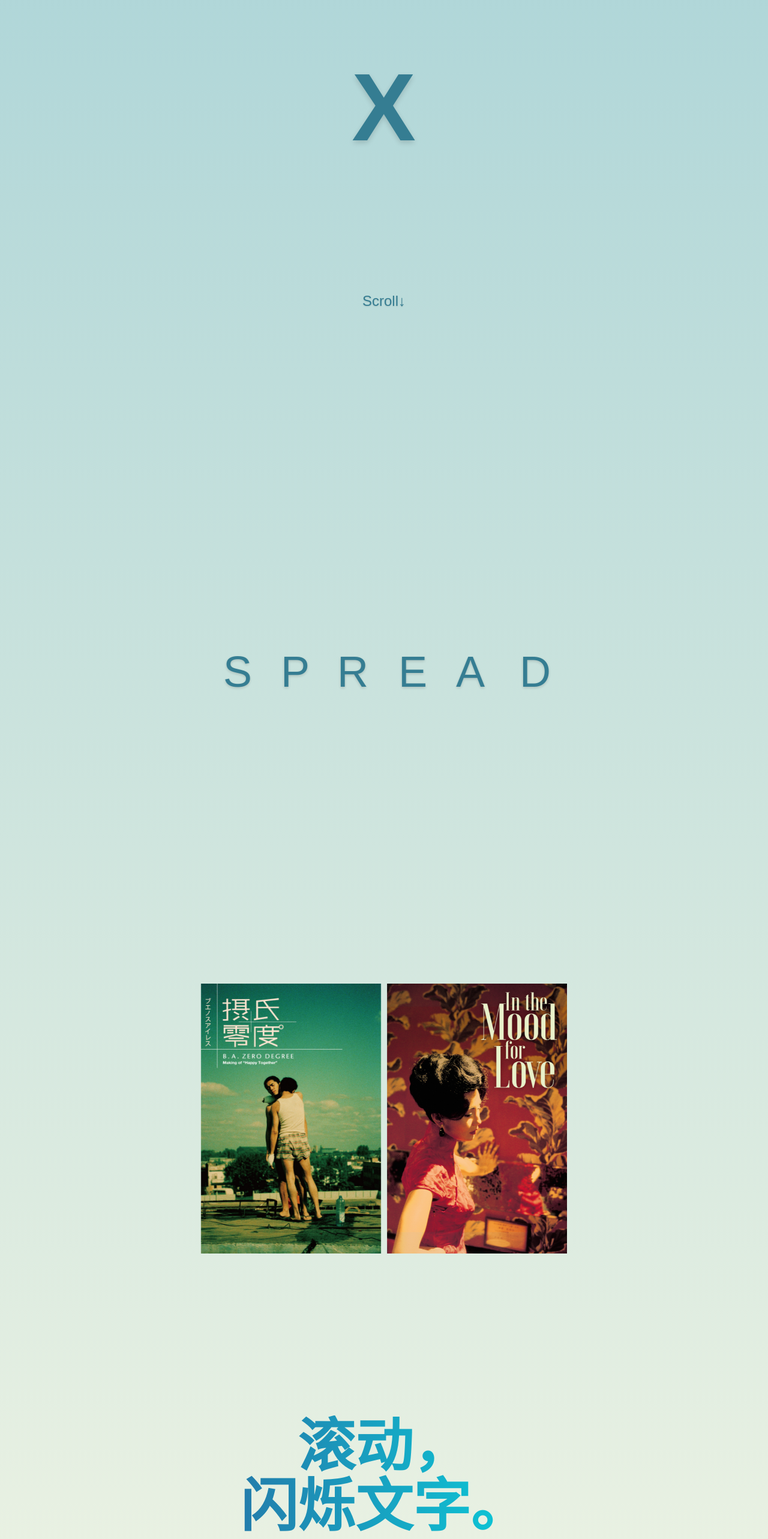
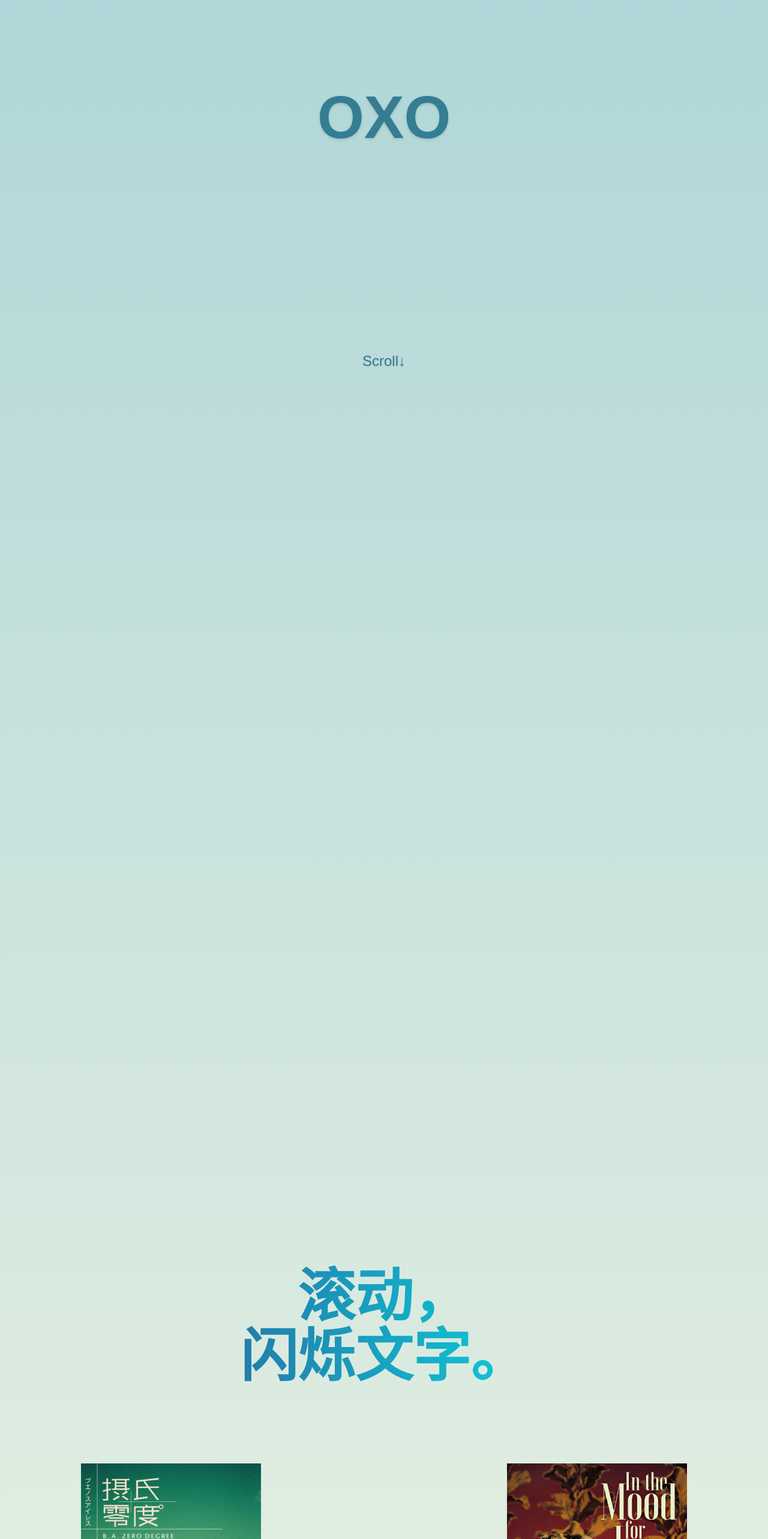
Before and after one commit to horahora/personal-website, a Next.js app: page /scroll-parallax in a window 1280 px wide. Shown: the part 160-2726 px from the top of the page at 60% size. Built offline with nearby package versions, Linux system fonts and the light colour scheme.

Commit message:
feat: replace animation library to gsap

```diff
--- a/components/HeadlineScrollShimmer.js
+++ b/components/HeadlineScrollShimmer.js
@@ -1,10 +1,25 @@
-import { useState } from "react";
-import { Parallax } from "react-scroll-parallax";
+import { useState, useLayoutEffect, useRef } from "react";
+import { gsap } from "gsap/dist/gsap";
+import { ScrollTrigger } from "gsap/dist/ScrollTrigger";
 import styles from "./HeadlineScrollShimmer.module.css";
 import classNames from "classnames";
 
+gsap.registerPlugin(ScrollTrigger);
+
 export default function HeadlineScrollShimmer({ children }) {
   const [progress, setProgress] = useState(0);
+  const scrollTriggerRef = useRef();
+
+  useLayoutEffect(() => {
+    ScrollTrigger.create({
+      trigger: scrollTriggerRef.current,
+      scrub: 0.5,
+      // markers: true,
+      onUpdate(self) {
+        setProgress(self.progress);
+      },
+    });
+  }, []);
 
   return (
     <div
@@ -12,13 +27,9 @@ export default function HeadlineScrollShimmer({ children }) {
         styles.typographyHeadlineStandalone,
         styles.enhanceXp
       )}
+      style={{ minHeight: "35vh" }}
     >
-      <Parallax
-        onProgressChange={(progress) => {
-          // console.log(progress);
-          setProgress(progress);
-        }}
-      >
+      <div ref={scrollTriggerRef}>
         <p
           className={styles.headlineGradient}
           style={{
@@ -27,7 +38,7 @@ export default function HeadlineScrollShimmer({ children }) {
         >
           {children}
         </p>
-      </Parallax>
+      </div>
     </div>
   );
 }
--- a/components/HeadlineScrollShimmer.module.css
+++ b/components/HeadlineScrollShimmer.module.css
@@ -14,12 +14,12 @@
     sans-serif;
 }
 
-.typographyHeadlineStandalone:lang(ja) {
+/* .typographyHeadlineStandalone:lang(ja) {
   letter-spacing: 0em;
   font-family: SF Pro JP, SF Pro Display, SF Pro Icons, Hiragino Kaku Gothic Pro,
     ヒラギノ角ゴ Pro W3, メイリオ, Meiryo, ＭＳ Ｐゴシック, Helvetica Neue,
     Helvetica, Arial, sans-serif;
-}
+} */
 
 .typographyHeadlineStandalone:lang(zh) {
   letter-spacing: 0em;
--- a/components/SlideToCenter.js
+++ b/components/SlideToCenter.js
@@ -1,31 +1,66 @@
-import { Parallax } from "react-scroll-parallax";
+import { useLayoutEffect, useRef } from "react";
+import { gsap } from "gsap/dist/gsap";
+import { ScrollTrigger } from "gsap/dist/ScrollTrigger";
 import styles from "./SlideToCenter.module.css";
 
+gsap.registerPlugin(ScrollTrigger);
+
 export default function SlideToCenter() {
+  const slideContainerRef = useRef();
+  const q = gsap.utils.selector(slideContainerRef);
+
+  useLayoutEffect(() => {
+    q(".slider").forEach((item, i) => {
+      gsap.fromTo(
+        item,
+        {
+          x(index, target) {
+            //function-based value: will get called once for each target the first time the tween renders
+            return target.dataset.fromX;
+          },
+          y(index, target) {
+            return target.dataset.fromY;
+          },
+        },
+        {
+          x: 0,
+          y: 0,
+          scrollTrigger: {
+            trigger: item,
+            start: "top bottom",
+            end: "top center",
+            scrub: 0.5,
+            // markers: true,
+          },
+        }
+      );
+    });
+  }, []);
+
   return (
     <div className={styles.component}>
-      <div className={styles.left}>
-        <Parallax
-          translateX={["-200px", "0px"]}
-          translateY={["50px", "0px"]}
-          shouldAlwaysCompleteAnimation={false}
-          endScroll={100}
-        >
+      <div className={styles.slideWrapper} ref={slideContainerRef}>
+        <div className="slider" data-from-x="-200" data-from-y="50">
           <img
             src="/images/media-cover/zero-degree.jpg"
             width="300"
             height="450"
           />
-        </Parallax>
-      </div>
-      <div className={styles.right}>
-        <Parallax translateX={["200px", "0px"]} translateY={["50px", "0px"]}>
+        </div>
+        <div className="slider" data-from-x="200" data-from-y="50">
           <img
             src="/images/media-cover/in-the-mood-for-love.jpg"
             width="300"
             height="450"
           />
-        </Parallax>
+        </div>
+        <div className={`${styles.bottom} slider`} data-from-y="200">
+          <img
+            src="/images/media-cover/a-brighter-summer-day.jpg"
+            width="610"
+            height="407"
+          />
+        </div>
       </div>
     </div>
   );
--- a/components/SlideToCenter.module.css
+++ b/components/SlideToCenter.module.css
@@ -1,24 +1,23 @@
 .component {
-  min-height: 90vh;
-  display: flex;
-  justify-content: center;
+  min-height: 75vh;
+  /* overflow-x: hidden; */
 }
 
-.left,
-.right {
-  flex: 1;
+.slideWrapper {
+  display: grid;
+  grid-template-columns: repeat(2, min(300px, calc(50% - 5px)));
+  justify-content: center;
+  gap: 10px;
+  padding-left: 10px;
+  padding-right: 10px;
 }
 
-.left img,
-.right img {
-  display: block;
+.component img {
+  width: 100%;
+  height: auto;
 }
 
-.left img {
-  margin-left: auto;
-  margin-right: 5px;
+.bottom {
+  grid-column-start: 1;
+  grid-column-end: 3;
 }
-.right img {
-  margin-right: auto;
-  margin-left: 5px;
-}
--- a/components/TextScale.js
+++ b/components/TextScale.js
@@ -1,24 +1,88 @@
-import { Parallax } from "react-scroll-parallax";
+import { useLayoutEffect, useEffect, useRef } from "react";
+
 import styles from "./TextScale.module.css";
+import { gsap } from "gsap/dist/gsap";
+import { ScrollTrigger } from "gsap/dist/ScrollTrigger";
+
+gsap.registerPlugin(ScrollTrigger);
 
 export default function TextScale() {
+  const pinContainerRef = useRef();
+  const textScrollRef = useRef();
+  const q = gsap.utils.selector(pinContainerRef);
+
+  useLayoutEffect(() => {
+    // gsap.set(textRef.current, {
+    //   scale: 1,
+    //   opacity: 1,
+    //   yPercent: 0,
+    // });
+    const scrollTrigger = {
+      start: "bottom center",
+      trigger: pinContainerRef.current,
+      scrub: 0.5,
+      pin: true,
+      // markers: true,
+    };
+
+    gsap.fromTo(
+      q(".letter")[1],
+      {
+        scale: 1,
+        opacity: 1,
+      },
+      {
+        scale: 20,
+        opacity: 0,
+        ease: "back.in(0.7)",
+        scrollTrigger: scrollTrigger,
+      }
+    );
+    gsap.fromTo(
+      q(".letter")[0],
+      {
+        xPercent: 0,
+      },
+      {
+        opacity: 0,
+        xPercent: -200,
+        scrollTrigger: scrollTrigger,
+      }
+    );
+    gsap.fromTo(
+      q(".letter")[2],
+      {
+        xPercent: 0,
+      },
+      {
+        opacity: 0,
+        xPercent: 200,
+        scrollTrigger: scrollTrigger,
+      }
+    );
+
+    gsap.fromTo(
+      textScrollRef.current,
+      {
+        opacity: 1,
+      },
+      {
+        opacity: 0,
+        scrollTrigger: scrollTrigger,
+      }
+    );
+  }, []);
+
   return (
     <div className={styles.component}>
-      <span className={styles.text}>
-        <Parallax
-          scale={[2, 20]}
-          opacity={[1, 0]}
-          translateY={[0, 85]}
-          shouldAlwaysCompleteAnimation={true}
-        >
-          X
-        </Parallax>
-      </span>
+      <div ref={pinContainerRef} className={styles.text}>
+        <span className={`${styles.letter} letter`}>O</span>
+        <span className={`${styles.letter} letter`}>X</span>
+        <span className={`${styles.letter} letter`}>O</span>
+      </div>
 
-      <div className={styles.textScroll}>
-        <Parallax opacity={[1, 0]} shouldAlwaysCompleteAnimation={true}>
-          Scroll↓
-        </Parallax>
+      <div className={styles.textScroll} ref={textScrollRef}>
+        Scroll↓
       </div>
     </div>
   );
--- a/components/TextScale.module.css
+++ b/components/TextScale.module.css
@@ -1,23 +1,31 @@
 .component {
-  position: relative;
-  height: 85vh;
+  /* position: relative;
+  min-height: 85vh; */
   display: flex;
   justify-content: center;
-  align-items: center;
+  /* align-items: center; */
 }
 
 .text {
+  margin-top: 35vh;
+  margin-left: auto;
+  margin-right: auto;
   display: inline-block;
   text-align: center;
-  font-size: 80px;
+  font-size: 100px;
   font-weight: 800;
   color: #357d92;
   text-shadow: 0 2px 4px rgba(0, 0, 0, 0.15);
+  /* writing-mode: vertical-rl; */
+}
+
+.letter {
+  display: inline-block;
 }
 
 .textScroll {
   position: absolute;
-  bottom: 0px;
+  bottom: 20px;
   left: 0;
   right: 0;
   text-align: center;
--- a/components/TextSpread.js
+++ b/components/TextSpread.js
@@ -1,19 +1,34 @@
-import { Parallax } from "react-scroll-parallax";
+import { useLayoutEffect, useRef } from "react";
+import { gsap } from "gsap/dist/gsap";
+import { ScrollTrigger } from "gsap/dist/ScrollTrigger";
 import styles from "./TextSpread.module.css";
 
+gsap.registerPlugin(ScrollTrigger);
+
 export default function TextSpread({ text }) {
+  const textRef = useRef();
+  const q = gsap.utils.selector(textRef);
+
+  useLayoutEffect(() => {
+    q(".letter").forEach((letter, i, a) => {
+      gsap.to(letter, {
+        xPercent: 130 * (i - (a.length - 1) / 2),
+        scrollTrigger: {
+          trigger: textRef.current,
+          scrub: 0.5,
+          // markers: true,
+        },
+      });
+    });
+  }, []);
+
   return (
     <div className={styles.component}>
-      <span className={styles.text}>
+      <span className={styles.text} ref={textRef}>
         {text.split("").map((letter, i) => (
-          <Parallax
-            key={i}
-            translateX={[0, 100 * (i - (text.length - 1) / 2)]}
-            className={styles.letter}
-            shouldAlwaysCompleteAnimation={true}
-          >
+          <span key={i} className={`${styles.letter} letter`}>
             {letter}
-          </Parallax>
+          </span>
         ))}
       </span>
     </div>
--- a/components/TextSpread.module.css
+++ b/components/TextSpread.module.css
@@ -14,9 +14,9 @@
   text-shadow: 0 2px 4px rgba(0, 0, 0, 0.15);
 }
 
-@media only screen and (max-width: 734px) {
+@media screen and (max-width: 734px) {
   .text {
-    font-size: 34px;
+    font-size: 40px;
   }
 }
 
--- a/package.json
+++ b/package.json
@@ -10,10 +10,11 @@
   },
   "dependencies": {
     "classnames": "^2.3.1",
+    "gsap": "^3.10.4",
     "next": "12.1.6",
     "react": "18.1.0",
     "react-dom": "18.1.0",
-    "react-scroll-parallax": "^3.2.0"
+    "react-parallax-tilt": "^1.7.42"
   },
   "devDependencies": {
     "eslint": "8.17.0",
--- a/pages/scroll-parallax.js
+++ b/pages/scroll-parallax.js
@@ -1,5 +1,4 @@
 import Head from "next/head";
-import { ParallaxProvider } from "react-scroll-parallax";
 import HeadlineScrollShimmer from "../components/HeadlineScrollShimmer.js";
 import TextSpread from "../components/TextSpread.js";
 // import MediaCover from "../components/MediaCover.js";
@@ -13,26 +12,20 @@ export default function ScrollParallax() {
       <Head>
         <title>视差滚动 - Hora Hora</title>
       </Head>
-      <ParallaxProvider>
+      <div></div>
       <div className={styles.pageRoot}>
-          {/*<div style={{ height: "500px" }}></div>*/}
         <TextScale />
-          <div style={{ height: "50vh" }}></div>
-          <div style={{ height: "90vh" }}>
-            <TextSpread text="Spread" />
-          </div>
-          <SlideToCenter />
+        <div style={{ height: "30vh" }}></div>
         <HeadlineScrollShimmer>
           滚动，
           <br />
           闪烁文字。
         </HeadlineScrollShimmer>
+        <SlideToCenter />
+        <TextSpread text="Spread" />
 
-          <div style={{ height: "90vh" }}></div>
-
-          {/*<MediaCover />*/}
+        <div style={{ height: "20vh" }}></div>
       </div>
-      </ParallaxProvider>
     </>
   );
 }
```
Also changed, not shown: public/images/media-cover/a-brighter-summer-day.jpg (added), 1 other file (tests, documents, lock files or other folders). Lines whose indentation alone changed are shown as unchanged.
